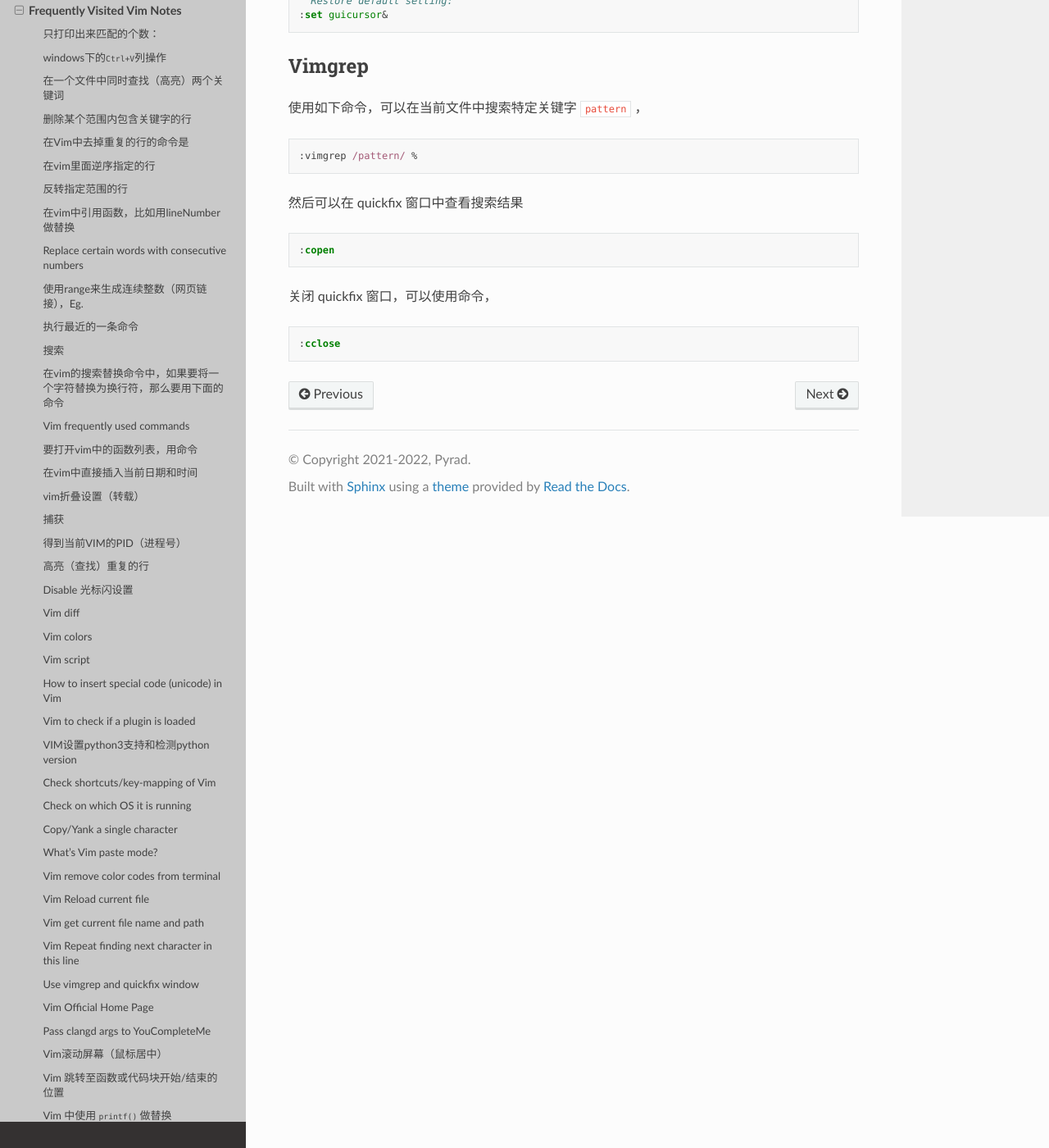
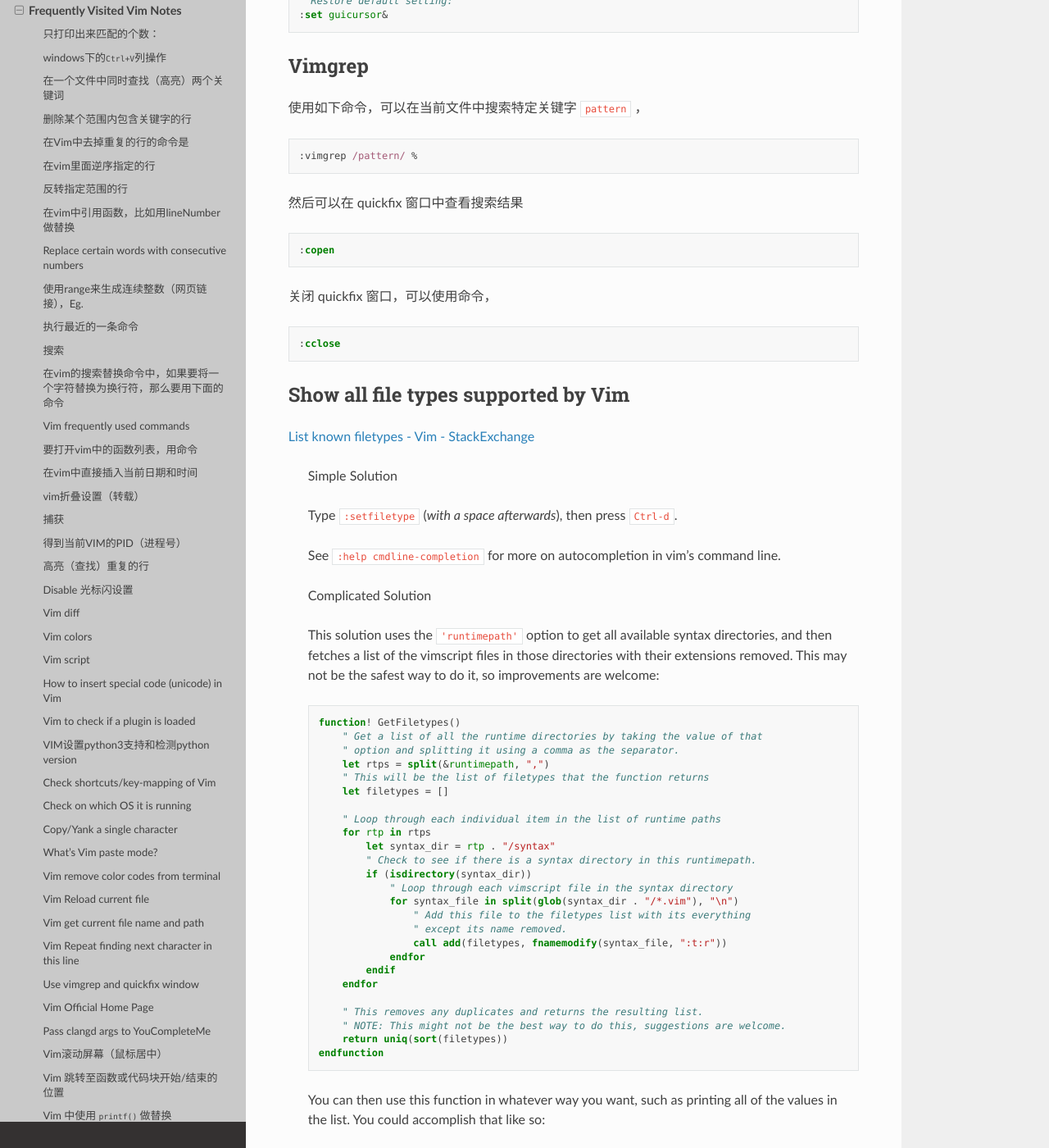
Before and after one commit to Pyrad/pyradnotes, a Sphinx documentation site: the page built from source/Vim/vim.md, in a window 1280 px wide and 1400 px high, scrolled down 12249 px. Shown: the whole window at 82% size. Built offline with Sphinx 7.4.7 and the Read the Docs theme 2.0.0, drawn with Linux system fonts in a browser that asks for light colours; pages that are not in the unit, such as notebooks, are missing from menus; some of the changed text lies outside the part shown.

Commit message:
Vim List all filetypes supported by Vim

````diff
--- a/source/Vim/vim.md
+++ b/source/Vim/vim.md
@@ -572,3 +572,83 @@
 ```vim
 :cclose
 ```
+
+## Show all file types supported by Vim
+
+[List known filetypes - Vim - StackExchange](https://vi.stackexchange.com/questions/5780/list-known-filetypes)
+
+> Simple Solution
+>
+> Type `:setfiletype` (*with a space afterwards*), then press `Ctrl-d`.
+>
+> See `:help cmdline-completion` for more on autocompletion in vim's command line.
+>
+> Complicated Solution
+>
+> This solution uses the `'runtimepath'` option to get all available syntax directories,
+> and then fetches a list of the vimscript files in those directories with their extensions removed.
+> This may not be the safest way to do it, so improvements are welcome:
+>
+> ```vim
+> function! GetFiletypes()
+>     " Get a list of all the runtime directories by taking the value of that
+>     " option and splitting it using a comma as the separator.
+>     let rtps = split(&runtimepath, ",")
+>     " This will be the list of filetypes that the function returns
+>     let filetypes = []
+>
+>     " Loop through each individual item in the list of runtime paths
+>     for rtp in rtps
+>         let syntax_dir = rtp . "/syntax"
+>         " Check to see if there is a syntax directory in this runtimepath.
+>         if (isdirectory(syntax_dir))
+>             " Loop through each vimscript file in the syntax directory
+>             for syntax_file in split(glob(syntax_dir . "/*.vim"), "\n")
+>                 " Add this file to the filetypes list with its everything
+>                 " except its name removed.
+>                 call add(filetypes, fnamemodify(syntax_file, ":t:r"))
+>             endfor
+>         endif
+>     endfor
+>
+>     " This removes any duplicates and returns the resulting list.
+>     " NOTE: This might not be the best way to do this, suggestions are welcome.
+>     return uniq(sort(filetypes))
+> endfunction
+> ```
+>
+> You can then use this function in whatever way you want, such as printing all of the
+> values in the list. You could accomplish that like so:
+>
+> ```vim
+> for f in GetFiletypes() | echo f | endfor
+> ```
+>
+> Note that this probably can be compacted quite a bit, it is just like this for readability.
+> I won't explain every function and command used here, but here are all the help pages for them:
+>
+> - `:help 'runtimepath'`
+>
+> - `:help :let`
+>
+> - `:help :let-&`
+>
+> - `:help split()`
+>
+> - `:help :for`
+>
+> - `:help expr-.`
+>
+> - `:help :if`
+>
+> - `:help isdirectory()`
+>
+> - `:help glob()`
+>
+> - `:help fnamemodify()`
+>
+> - `:help add()`
+>
+> - `:help uniq()`
+>
+> - `:help sort()`
````
